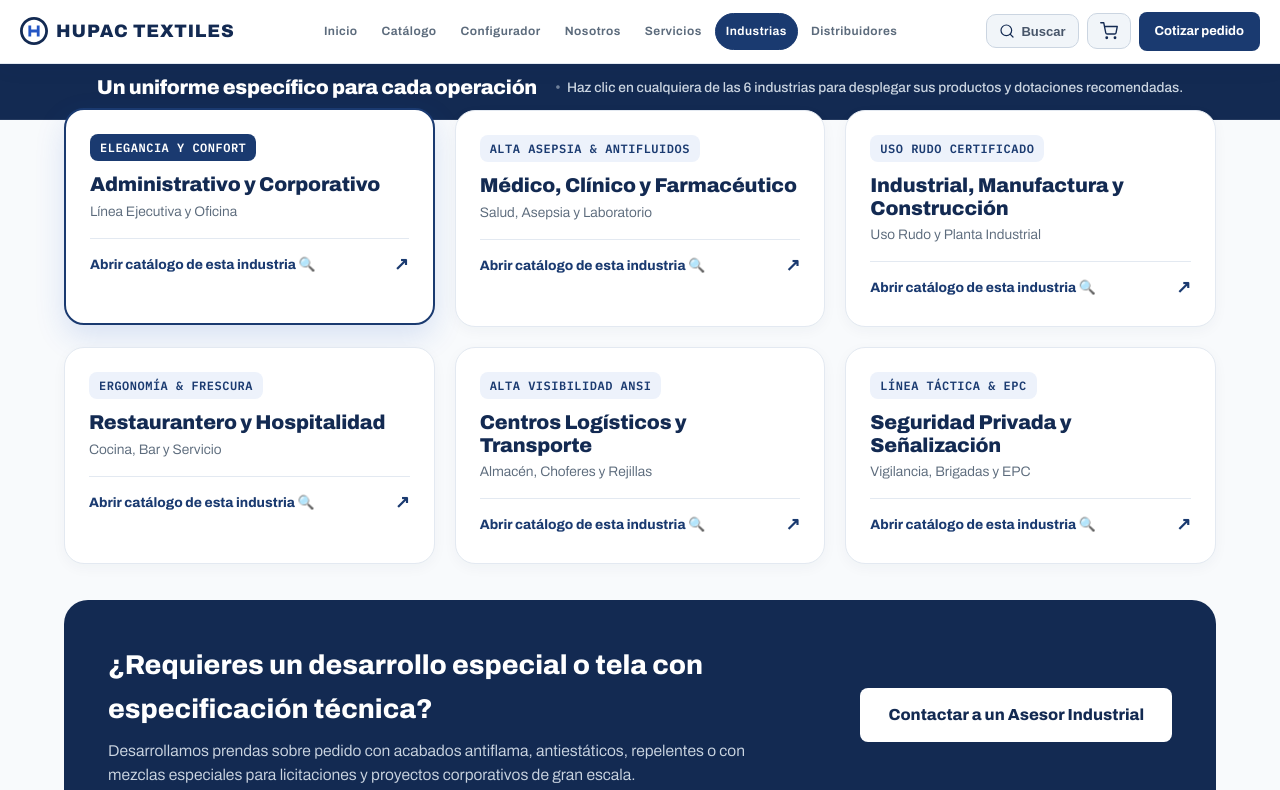
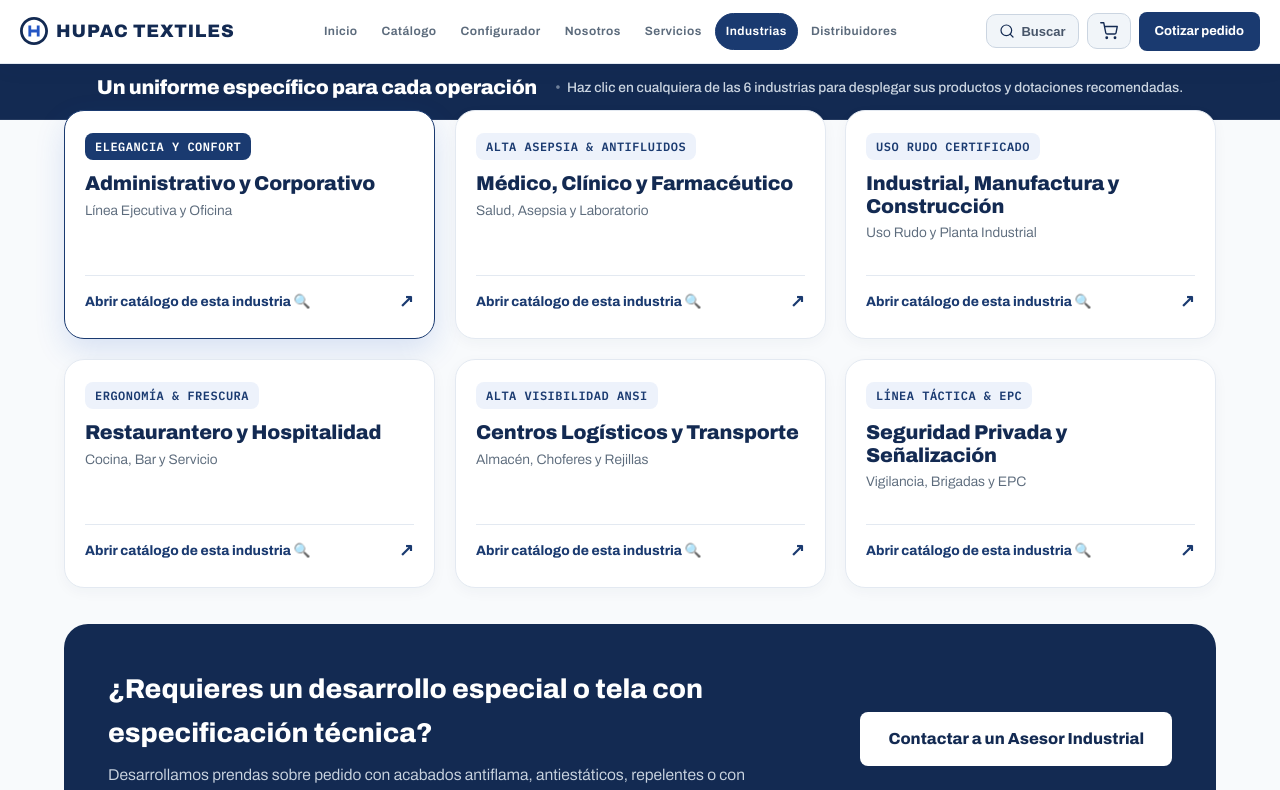
Before and after one commit to danieltrejomx/hupac-textiles-web, a Next.js app: page /industrias in a window 1280 px wide. Shown: the top 790 px of the page. Built offline with nearby package versions, Linux system fonts and the light colour scheme.

Commit message:
feat: agregar animaciones interactivas de entrada, barrido de luz (shine sweep), flotado y elevacion a las tarjetas de servicios e industrias

```diff
--- a/app/globals.css
+++ b/app/globals.css
@@ -586,3 +586,89 @@ footer{background:#FFFFFF;border-top:1px solid var(--linea);margin-top:56px}
   width: 0;
   height: 0;
 }
+
+/* ---------- ANIMATED CARD BOXES (Animaciones Interactivas para Cuadritos) ---------- */
+@keyframes cardFloatFadeIn {
+  0% {
+    opacity: 0;
+    transform: translateY(28px) scale(0.96);
+  }
+  100% {
+    opacity: 1;
+    transform: translateY(0) scale(1);
+  }
+}
+
+.interactive-card-box {
+  position: relative;
+  background-color: #ffffff;
+  border: 1px solid var(--linea);
+  border-radius: 20px;
+  padding: 22px 20px;
+  cursor: pointer;
+  display: flex;
+  flex-direction: column;
+  justify-content: space-between;
+  gap: 16px;
+  box-shadow: 0 4px 14px rgba(19, 42, 82, 0.04);
+  animation: cardFloatFadeIn 0.6s cubic-bezier(0.16, 1, 0.3, 1) both;
+  transition: transform 0.3s cubic-bezier(0.34, 1.56, 0.64, 1), box-shadow 0.3s ease, border-color 0.3s ease, background-color 0.3s ease;
+  overflow: hidden;
+}
+
+/* Reflejo de luz al pasar el cursor (Shine Sweep) */
+.interactive-card-box::after {
+  content: '';
+  position: absolute;
+  top: -50%;
+  left: -50%;
+  width: 200%;
+  height: 200%;
+  background: linear-gradient(
+    60deg,
+    transparent 30%,
+    rgba(255, 255, 255, 0.65) 50%,
+    transparent 70%
+  );
+  transform: rotate(30deg) translateY(-100%);
+  transition: transform 0.6s ease-in-out;
+  pointer-events: none;
+}
+
+.interactive-card-box:hover::after {
+  transform: rotate(30deg) translateY(100%);
+}
+
+.interactive-card-box:hover {
+  transform: translateY(-8px) scale(1.025) !important;
+  border-color: var(--rey) !important;
+  box-shadow: 0 20px 40px rgba(36, 86, 196, 0.16) !important;
+}
+
+.interactive-card-box:active {
+  transform: translateY(-2px) scale(0.99) !important;
+  box-shadow: 0 6px 16px rgba(36, 86, 196, 0.1) !important;
+}
+
+.interactive-card-box:hover .card-icon-badge {
+  transform: scale(1.15) rotate(4deg);
+  background-color: var(--rey) !important;
+  color: #ffffff !important;
+}
+
+.interactive-card-box:hover .card-action-link {
+  color: var(--rey) !important;
+}
+
+.interactive-card-box:hover .card-arrow-icon {
+  transform: translateX(6px);
+}
+
+.card-icon-badge {
+  transition: transform 0.3s cubic-bezier(0.34, 1.56, 0.64, 1), background-color 0.25s ease, color 0.25s ease;
+}
+
+.card-arrow-icon {
+  transition: transform 0.25s ease;
+  display: inline-block;
+}
--- a/app/industrias/page.tsx
+++ b/app/industrias/page.tsx
@@ -302,31 +302,26 @@ export default function IndustriasPage() {
             gap: '20px',
             marginBottom: '36px'
           }}>
-            {sectores.map((sec) => {
+            {sectores.map((sec, idx) => {
               const isSelected = sec.id === selectedSectorId;
               return (
                 <div
                   key={sec.id}
+                  className="interactive-card-box"
                   onClick={() => {
                     setSelectedSectorId(sec.id);
                     setIsModalOpen(true);
                   }}
                   style={{
-                    backgroundColor: '#ffffff',
-                    border: isSelected ? `2.5px solid var(--rey)` : '1px solid var(--linea)',
-                    borderRadius: '20px',
-                    padding: '24px',
-                    boxShadow: isSelected ? '0 12px 30px rgba(36, 86, 196, 0.15)' : '0 4px 14px rgba(19, 42, 82, 0.04)',
-                    cursor: 'pointer',
-                    transition: 'all 0.25s cubic-bezier(0.16, 1, 0.3, 1)',
-                    position: 'relative',
-                    overflow: 'hidden',
-                    transform: isSelected ? 'translateY(-2px)' : 'none'
+                    animationDelay: `${idx * 0.08}s`,
+                    borderColor: isSelected ? 'var(--rey)' : undefined,
+                    boxShadow: isSelected ? '0 12px 30px rgba(36, 86, 196, 0.15)' : undefined,
                   }}
                 >
+                  <div>
                     {/* Badge de Selección Activa */}
                     <div style={{ display: 'flex', justifyContent: 'flex-start', alignItems: 'center', marginBottom: '12px' }}>
-                    <span style={{
+                      <span className="card-icon-badge" style={{
                         fontSize: '0.75rem',
                         fontFamily: 'var(--mono)',
                         fontWeight: 800,
@@ -347,8 +342,9 @@ export default function IndustriasPage() {
                     <p style={{ fontSize: '0.86rem', color: 'var(--texto-2)', margin: '0 0 16px 0', lineHeight: 1.45 }}>
                       {sec.subtitulo}
                     </p>
+                  </div>
 
-                  <div style={{
+                  <div className="card-action-link" style={{
                     display: 'flex',
                     alignItems: 'center',
                     justifyContent: 'space-between',
@@ -359,7 +355,7 @@ export default function IndustriasPage() {
                     color: 'var(--rey)'
                   }}>
                     <span>Abrir catálogo de esta industria 🔍</span>
-                    <span style={{ fontSize: '1.1rem' }}>↗</span>
+                    <span className="card-arrow-icon" style={{ fontSize: '1.1rem' }}>↗</span>
                   </div>
                 </div>
               );
```
Also changed, not shown: app/servicios/page.tsx (+8 -27 lines). Lines whose indentation alone changed are shown as unchanged.
